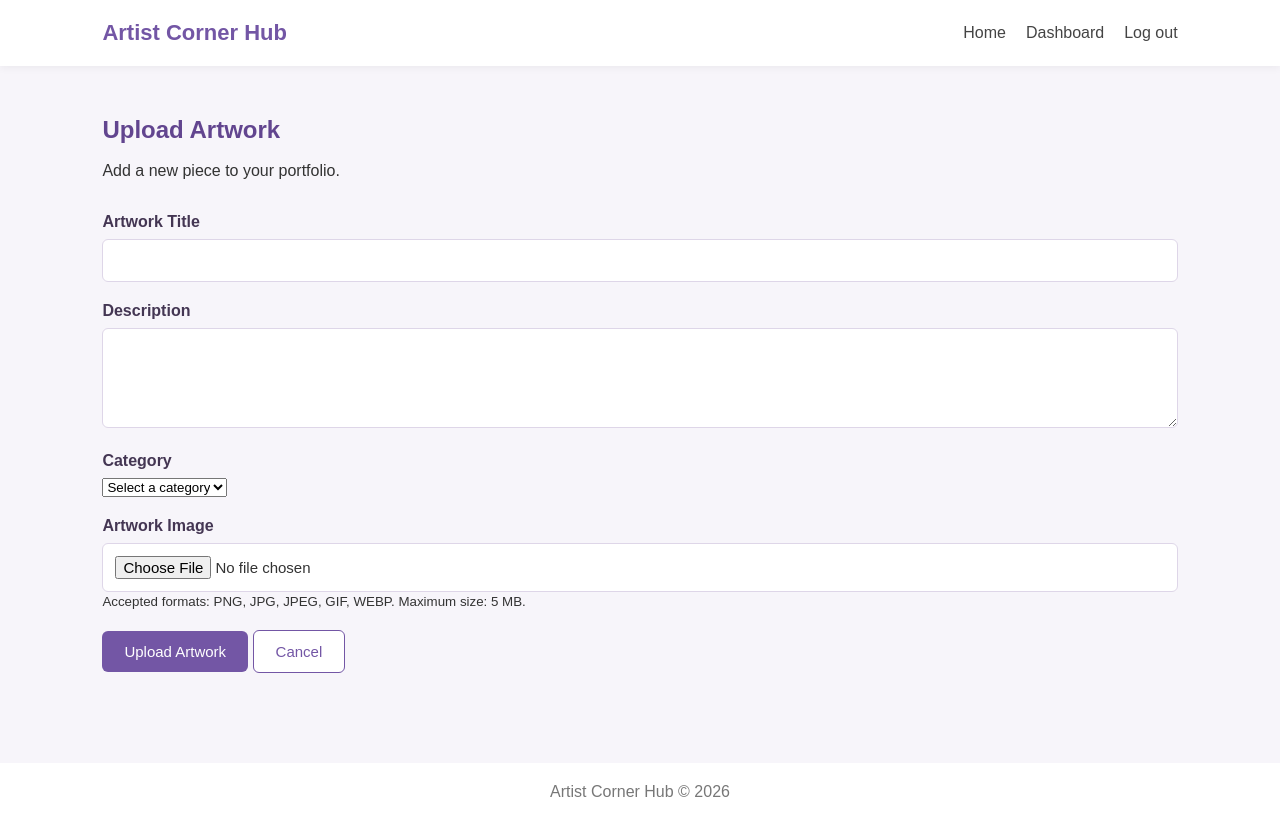
After one commit to D-4costa/ArtistCornerHub, a Flask app: page /portfolio/upload in a window 1280 px wide. The commit adds this page. Run offline with Flask 3, Linux system fonts and the light colour scheme; the visitor is signed in with stand-in values (Sample User, id 1); tables that the repository leaves empty hold one stand-in row (values such as "Sample post").

Commit message:
Implement portfolio management features

```diff
--- a/app.py
+++ b/app.py
@@ -9,8 +9,21 @@ from functools import wraps
 
 from database import init_db, get_db_connection
 
+import os
+import uuid
+from werkzeug.utils import secure_filename
+
 
 app = Flask(__name__)
+
+# Artwork upload settings
+UPLOAD_FOLDER = os.path.join(
+    app.root_path, "static", "uploads", "artwork"
+)
+
+ALLOWED_EXTENSIONS = {"png", "jpg", "jpeg", "gif", "webp"}
+
+app.config["MAX_CONTENT_LENGTH"] = 5 * 1024 * 1024
 
 app.secret_key = "artist-corner-hub-dev-key"
 
@@ -26,6 +39,12 @@ def login_required(route):
         return route(*args, **kwargs)
 
     return wrapper
+
+def allowed_file(filename):
+    return (
+        "." in filename
+        and filename.rsplit(".", 1)[1].lower() in ALLOWED_EXTENSIONS
+    )
 
 
 # Home page
@@ -374,6 +393,243 @@ def edit_artist_profile():
     return redirect(url_for("artist_profile_page"))
 
 
+# Show the artwork upload form
+@app.route("/portfolio/upload")
+@login_required
+def upload_artwork_page():
+    connection = get_db_connection()
+
+    try:
+        profile = connection.execute(
+            "SELECT id FROM artist_profiles WHERE user_id = ?",
+            (session["user_id"],)
+        ).fetchone()
+    finally:
+        connection.close()
+
+    if profile is None:
+        flash("Create your artist profile before uploading artwork.", "error")
+        return redirect(url_for("create_profile_page"))
+
+    return render_template("upload_artwork.html")
+
+
+# Process artwork uploads
+@app.route("/portfolio/create", methods=["POST"])
+@login_required
+def create_artwork():
+    title = request.form.get("title", "").strip()
+    description = request.form.get("description", "").strip()
+    category = request.form.get("category", "").strip()
+    image = request.files.get("image")
+
+    if not title:
+        flash("Please enter an artwork title.", "error")
+        return redirect(url_for("upload_artwork_page"))
+
+    if not image or image.filename == "":
+        flash("Please select an image to upload.", "error")
+        return redirect(url_for("upload_artwork_page"))
+
+    if not allowed_file(image.filename):
+        flash("Please upload a PNG, JPG, JPEG, GIF, or WEBP image.", "error")
+        return redirect(url_for("upload_artwork_page"))
+
+    connection = get_db_connection()
+    saved_image_path = None
+
+    try:
+        profile = connection.execute(
+            "SELECT id FROM artist_profiles WHERE user_id = ?",
+            (session["user_id"],)
+        ).fetchone()
+
+        if profile is None:
+            flash("Create your artist profile before uploading artwork.", "error")
+            return redirect(url_for("create_profile_page"))
+
+        filename = secure_filename(image.filename)
+        extension = filename.rsplit(".", 1)[1].lower()
+        unique_filename = f"{uuid.uuid4().hex}.{extension}"
+
+        os.makedirs(UPLOAD_FOLDER, exist_ok=True)
+
+        saved_image_path = os.path.join(UPLOAD_FOLDER, unique_filename)
+        image.save(saved_image_path)
+
+        image_path = f"uploads/artwork/{unique_filename}"
+
+        connection.execute(
+            """
+            INSERT INTO artworks (
+                profile_id, title, description,
+                category, image_path
+            )
+            VALUES (?, ?, ?, ?, ?)
+            """,
+            (profile["id"], title, description, category, image_path)
+        )
+
+        connection.commit()
+
+    except Exception:
+        connection.rollback()
+
+        try:
+            if saved_image_path and os.path.exists(saved_image_path):
+                os.remove(saved_image_path)
+        except OSError:
+            app.logger.exception(
+                "Could not remove uploaded image after database error."
+            )
+
+        raise
+
+    finally:
+        connection.close()
+
+    flash("Your artwork has been uploaded successfully.", "success")
+    return redirect(url_for("portfolio_page"))
+
+# View the logged-in user's portfolio
+
+@app.route("/portfolio")
+@login_required
+def portfolio_page():
+    category = request.args.get("category", "").strip()
+
+    connection = get_db_connection()
+    try:
+        artworks = connection.execute(
+            """
+            SELECT artworks.*
+            FROM artworks
+            JOIN artist_profiles
+                ON artworks.profile_id = artist_profiles.id
+            WHERE artist_profiles.user_id = ?
+                AND (? = '' OR artworks.category = ?)
+            ORDER BY artworks.created_at DESC
+            """,
+            (session["user_id"], category, category)
+        ).fetchall()
+    finally:
+        connection.close()
+
+    return render_template(
+        "portfolio.html",
+        artworks=artworks,
+        selected_category=category
+    )
+
+
+# Edit an artwork
+@app.route("/portfolio/edit/<int:artwork_id>", methods=["GET", "POST"])
+@login_required
+def edit_artwork_page(artwork_id):
+    connection = get_db_connection()
+
+    try:
+        artwork = connection.execute(
+            """
+            SELECT artworks.*
+            FROM artworks
+            JOIN artist_profiles
+                ON artworks.profile_id = artist_profiles.id
+            WHERE artworks.id = ?
+                AND artist_profiles.user_id = ?
+            """,
+            (artwork_id, session["user_id"])
+        ).fetchone()
+
+        if artwork is None:
+            flash("Artwork not found.", "error")
+            return redirect(url_for("portfolio_page"))
+
+        if request.method == "POST":
+            title = request.form.get("title", "").strip()
+            description = request.form.get("description", "").strip()
+            category = request.form.get("category", "").strip()
+
+            if not title:
+                flash("Artwork title is required.", "error")
+                return redirect(
+                    url_for("edit_artwork_page", artwork_id=artwork_id)
+                )
+
+            connection.execute(
+                """
+                UPDATE artworks
+                SET title = ?,
+                    description = ?,
+                    category = ?,
+                    updated_at = CURRENT_TIMESTAMP
+                WHERE id = ?
+                """,
+                (title, description, category, artwork_id)
+            )
+
+            connection.commit()
+
+            flash("Artwork updated successfully.", "success")
+            return redirect(url_for("portfolio_page"))
+
+    finally:
+        connection.close()
+
+    return render_template("edit_artwork.html", artwork=artwork)
+
+# Delete artwork
+@app.route("/portfolio/delete/<int:artwork_id>", methods=["POST"])
+@login_required
+def delete_artwork(artwork_id):
+    connection = get_db_connection()
+
+    try:
+        artwork = connection.execute(
+            """
+            SELECT artworks.*
+            FROM artworks
+            JOIN artist_profiles
+                ON artworks.profile_id = artist_profiles.id
+            WHERE artworks.id = ?
+                AND artist_profiles.user_id = ?
+            """,
+            (artwork_id, session["user_id"])
+        ).fetchone()
+
+        if artwork is None:
+            flash("Artwork not found.", "error")
+            return redirect(url_for("portfolio_page"))
+
+        connection.execute(
+            "DELETE FROM artworks WHERE id = ?",
+            (artwork_id,)
+        )
+        connection.commit()
+
+        image_file = os.path.join(
+            app.root_path, "static", artwork["image_path"]
+        )
+
+        try:
+            if os.path.exists(image_file):
+                os.remove(image_file)
+        except OSError:
+            app.logger.exception(
+                "Could not delete artwork image file: %s", image_file
+            )
+            flash(
+                "Artwork was deleted, but its image file could not be removed.",
+                "warning"
+            )
+            return redirect(url_for("portfolio_page"))
+
+    finally:
+        connection.close()
+
+    flash("Artwork deleted successfully.", "success")
+    return redirect(url_for("portfolio_page"))
+
 # User logout
 @app.route("/logout")
 def logout():
--- /dev/null
+++ b/templates/upload_artwork.html
@@ -0,0 +1,69 @@
+
+{% extends "base.html" %}
+
+{% block title %}Upload Artwork | Artist Corner Hub{% endblock %}
+
+{% block content %}
+<section class="dashboard">
+    <h1>Upload Artwork</h1>
+    <p>Add a new piece to your portfolio.</p>
+
+    <form
+        action="{{ url_for('create_artwork') }}"
+        method="POST"
+        enctype="multipart/form-data"
+    >
+        <div class="form-group">
+            <label for="title">Artwork Title</label>
+            <input
+                type="text"
+                id="title"
+                name="title"
+                required
+            >
+        </div>
+
+        <div class="form-group">
+            <label for="description">Description</label>
+            <textarea
+                id="description"
+                name="description"
+                rows="4"
+            ></textarea>
+        </div>
+
+        <div class="form-group">
+            <label for="category">Category</label>
+            <select id="category" name="category">
+                <option value="">Select a category</option>
+                <option value="Painting">Painting</option>
+                <option value="Drawing">Drawing</option>
+                <option value="Digital Art">Digital Art</option>
+                <option value="Photography">Photography</option>
+                <option value="Sculpture">Sculpture</option>
+                <option value="Other">Other</option>
+            </select>
+        </div>
+
+        <div class="form-group">
+            <label for="image">Artwork Image</label>
+            <input
+                type="file"
+                id="image"
+                name="image"
+                accept=".png,.jpg,.jpeg,.gif,.webp"
+                required
+            >
+            <small>Accepted formats: PNG, JPG, JPEG, GIF, WEBP. Maximum size: 5 MB.</small>
+        </div>
+
+        <button type="submit" class="button">
+            Upload Artwork
+        </button>
+
+        <a href="{{ url_for('portfolio_page') }}" class="button secondary">
+            Cancel
+        </a>
+    </form>
+</section>
+{% endblock %}
```
Also changed, not shown: static/css/style.css (+144 -0 lines), templates/edit_artwork.html (added, +75 -0 lines), templates/portfolio.html (added, +94 -0 lines), static/uploads/artwork/78948dfb69124588b6fef34318482fb3.jpg (added), static/uploads/artwork/7c2a7ad52168441fac1fdbaccda425ff.jpg (added), static/uploads/artwork/f2b73c9e3e7e498887cb2d3e3259e8b8.jpg (added).
